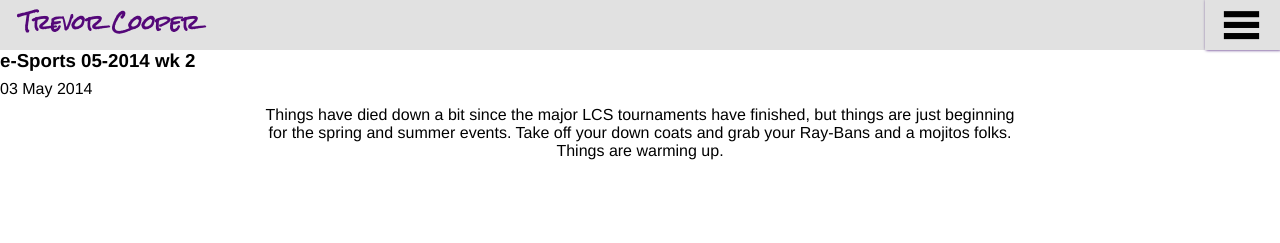
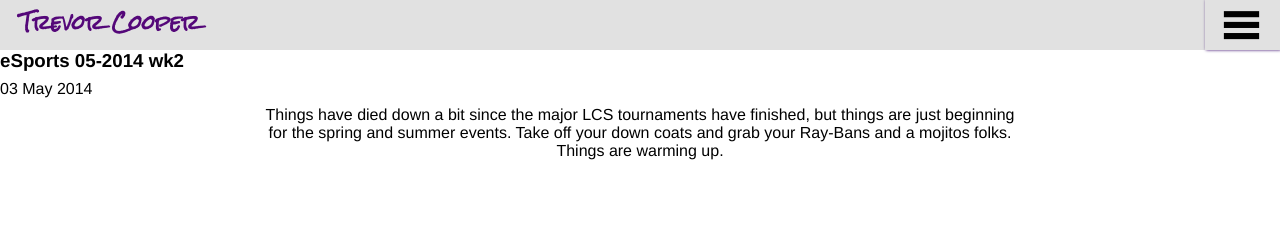
Before and after one commit to 13ruce1337/13ruce1337.github.io, a Jekyll site: the page built from _posts/2014-05-03-esports.md, in a window 1280 px wide and 900 px high. Shown: the top 243 px of the window. Built offline with Jekyll 4.4.1, drawn with Linux system fonts in a browser that asks for light colours; nearby versions of some CDN libraries; Markdown is read by kramdown in place of the engine named in the settings.

```diff
--- a/_config.yml
+++ b/_config.yml
@@ -3,4 +3,3 @@ markdown: redcarpet
 pygments: true
 baseurl: http://13ruce1337.github.io
 permalink: /:categories/:title
-permalink: /:title
--- a/_posts/2014-05-03-esports.md
+++ b/_posts/2014-05-03-esports.md
@@ -1,11 +1,12 @@
 ---
 layout: post
-title: "e-Sports 05-2014 wk 2"
+title: "eSports 05-2014 wk2"
 date: 2014-05-03 13:13:30
 categories:
 - esports
 img: /imgs/esportslogo.png
 ---
+
 <div style='text-align:center;margin:0 20%;'>
   Things have died down a bit since the major LCS tournaments have finished, but things are just beginning for the spring and summer events. Take off your down coats and grab your Ray-Bans and a mojitos folks. Things are warming up.
 </div>
```
Also changed, not shown: 1 other file.
